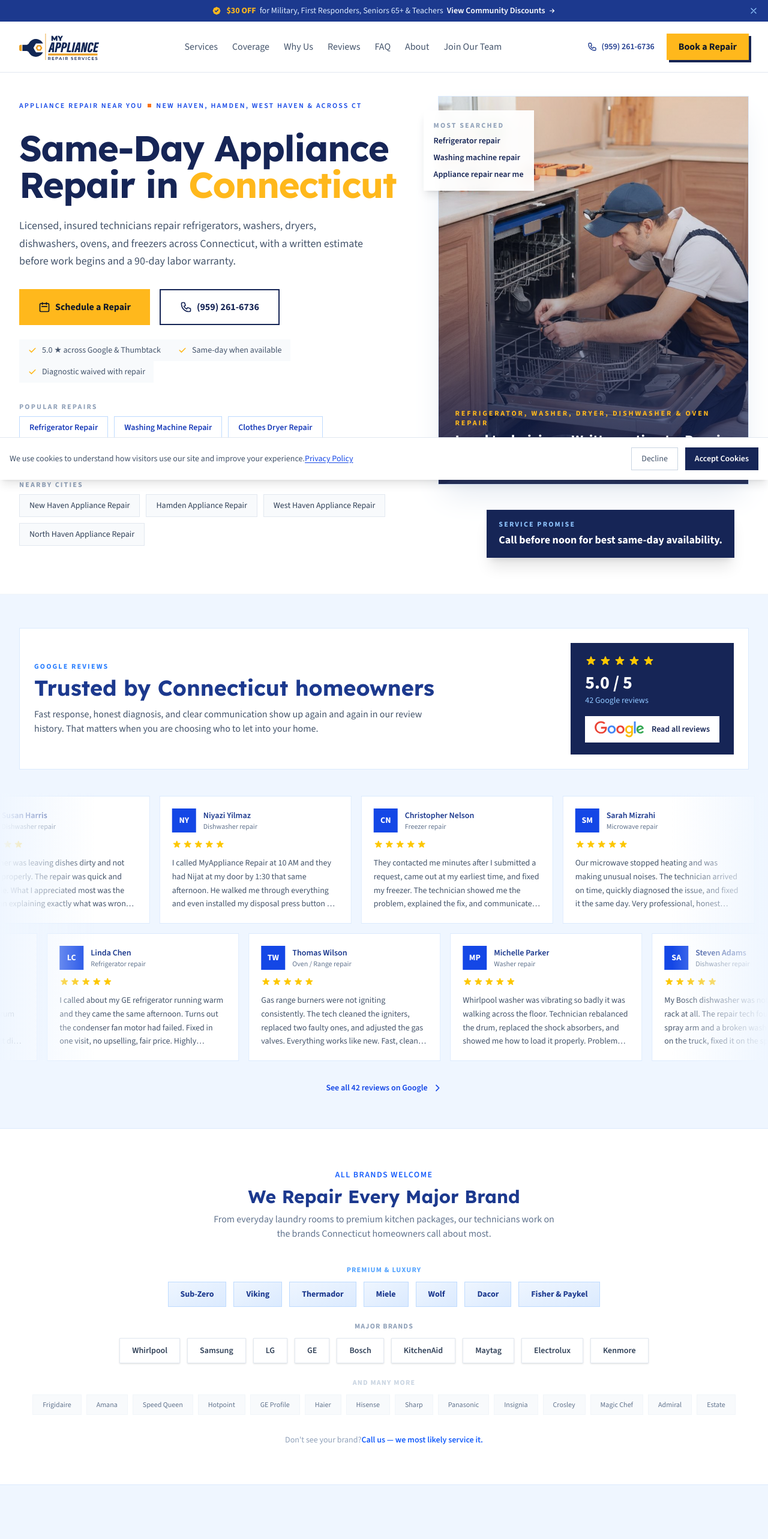
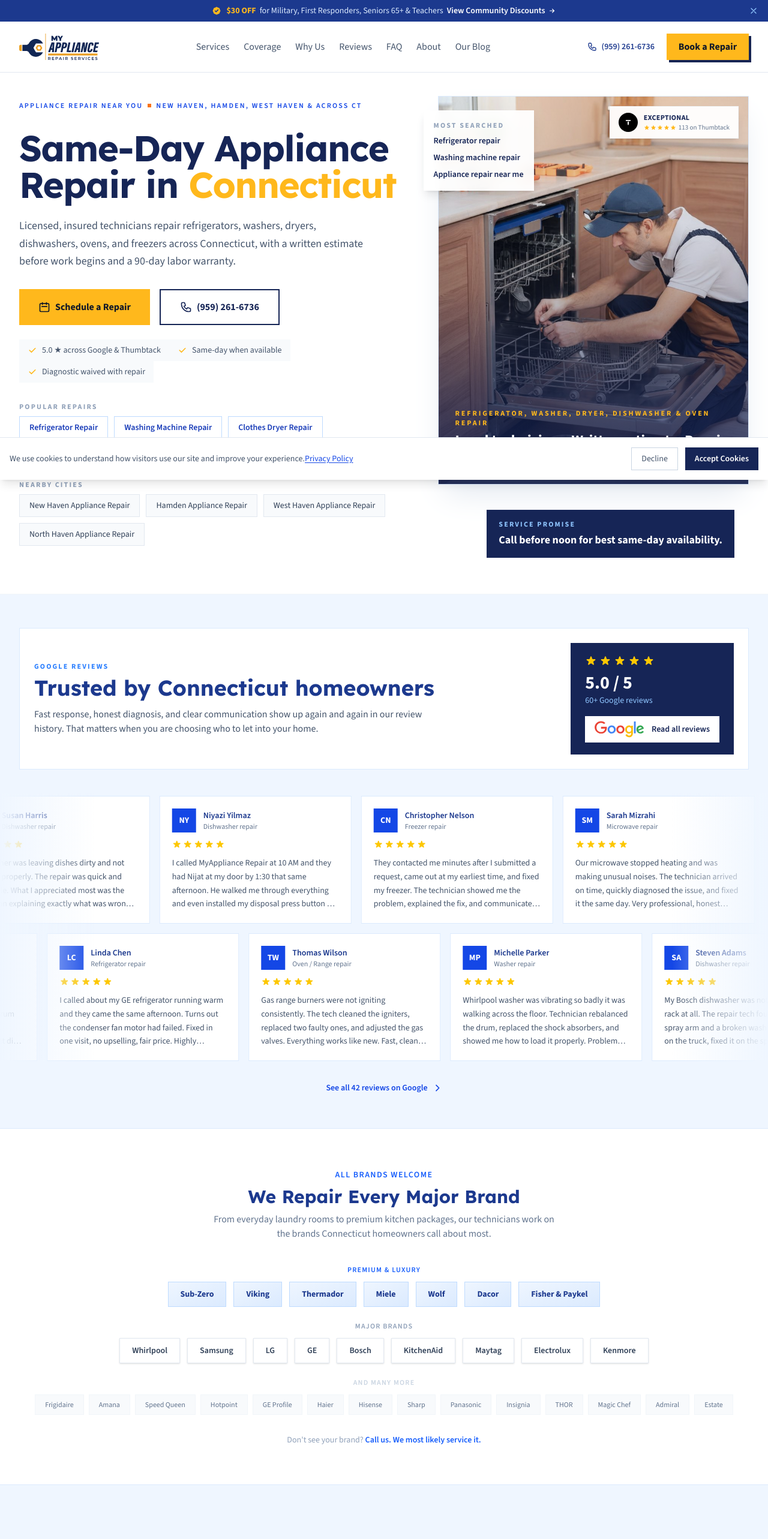
Before and after one commit to elmir-mammadli/my-appliance-repair, a Next.js app: page / in a window 1280 px wide. Shown: the top 2566 px of the page at 60% size. Built offline with nearby package versions, Linux system fonts and the light colour scheme.

Commit message:
feat: update BrandsGrid with new brand, enhance text styles, and improve call-to-action message; add Thumbtack review link in Hero; change Navbar link to blog; update Testimonials review count

```diff
--- a/src/components/BrandsGrid.tsx
+++ b/src/components/BrandsGrid.tsx
@@ -25,7 +25,7 @@
   { name: 'Sharp', tier: 'standard' },
   { name: 'Panasonic', tier: 'standard' },
   { name: 'Insignia', tier: 'standard' },
-  { name: 'Crosley', tier: 'standard' },
+  { name: 'THOR', tier: 'standard' },
   { name: 'Magic Chef', tier: 'standard' },
   { name: 'Admiral', tier: 'standard' },
   { name: 'Estate', tier: 'standard' },
@@ -49,7 +49,7 @@
         </div>
 
         <div className="mb-6">
-          <p className="mb-3 text-center text-xs font-bold uppercase tracking-widest text-blue-400">
+          <p className="mb-3 text-center text-xs font-semibold uppercase tracking-widest text-blue-600">
             Premium & Luxury
           </p>
           <div className="flex flex-wrap justify-center gap-3">
@@ -67,7 +67,7 @@
         </div>
 
         <div className="mb-6">
-          <p className="mb-3 text-center text-xs font-bold uppercase tracking-widest text-slate-400">
+          <p className="mb-3 text-center text-xs font-semibold uppercase tracking-widest text-slate-400">
             Major Brands
           </p>
           <div className="flex flex-wrap justify-center gap-3">
@@ -85,7 +85,7 @@
         </div>
 
         <div className="mb-8">
-          <p className="mb-3 text-center text-xs font-bold uppercase tracking-widest text-slate-300">
+          <p className="mb-3 text-center text-xs font-semibold uppercase tracking-widest text-slate-300">
             And Many More
           </p>
           <div className="flex flex-wrap justify-center gap-2">
@@ -103,12 +103,12 @@
         </div>
 
         <p className="text-center text-sm text-slate-400">
-          Don&apos;t see your brand?{''}
+          Don&apos;t see your brand?{' '}
           <a
             href="tel:+19592616736"
             className="font-semibold text-blue-600 transition-colors duration-200 hover:text-blue-800"
           >
-            Call us — we most likely service it.
+            Call us. We most likely service it.
           </a>
         </p>
       </div>
--- a/src/components/Hero.tsx
+++ b/src/components/Hero.tsx
@@ -15,6 +15,9 @@
   { href: '/west-haven', label: 'West Haven' },
   { href: '/north-haven', label: 'North Haven' },
 ];
+
+const THUMBTACK_URL =
+  'https://www.thumbtack.com/reviews/services/580267695654707208/write-customer-review';
 
 export default function Hero() {
   return (
@@ -153,6 +156,43 @@
                 className="absolute inset-0 bg-gradient-to-t from-blue-950/90 via-blue-950/25 to-transparent"
                 aria-hidden="true"
               />
+
+              <a
+                href={THUMBTACK_URL}
+                target="_blank"
+                rel="noopener noreferrer"
+                className="absolute right-3 top-3 z-10 flex items-center gap-2.5 border border-slate-100 bg-white/95 px-3 py-2.5 shadow-lg backdrop-blur transition-transform duration-200 hover:-translate-y-0.5 sm:right-4 sm:top-4 sm:px-3.5"
+              >
+                <span className="flex h-8 w-8 flex-shrink-0 items-center justify-center rounded-full bg-black">
+                  <svg width="16" height="16" viewBox="0 0 16 16" aria-hidden="true">
+                    <path
+                      fill="#FFF"
+                      d="M8.973 10.385a3.71 3.71 0 01-.564 1.957L8 13l-.409-.658a3.704 3.704 0 01-.564-1.957v-3.14C7.51 6.62 8.231 6.4 8.973 6.4v3.985zM4 5.69V4h8v1.69H4z"
+                    />
+                  </svg>
+                </span>
+                <div className="leading-tight">
+                  <p className="text-xs font-bold uppercase tracking-wide text-blue-950">
+                    Exceptional
+                  </p>
+                  <div className="mt-0.5 flex items-center gap-1">
+                    <div className="flex gap-px" aria-hidden="true">
+                      {[1, 2, 3, 4, 5].map((i) => (
+                        <svg
+                          key={i}
+                          className="h-2.5 w-2.5 text-[#ffb81c]"
+                          fill="currentColor"
+                          viewBox="0 0 20 20"
+                        >
+                          <path d="M9.049 2.927c.3-.921 1.603-.921 1.902 0l1.07 3.292a1 1 0 00.95.69h3.462c.969 0 1.371 1.24.588 1.81l-2.8 2.034a1 1 0 00-.364 1.118l1.07 3.292c.3.921-.755 1.688-1.54 1.118l-2.8-2.034a1 1 0 00-1.175 0l-2.8 2.034c-.784.57-1.838-.197-1.539-1.118l1.07-3.292a1 1 0 00-.364-1.118L2.98 8.72c-.783-.57-.38-1.81.588-1.81h3.461a1 1 0 00.951-.69l1.07-3.292z" />
+                        </svg>
+                      ))}
+                    </div>
+                    <span className="text-[11px] font-medium text-slate-500">113 on Thumbtack</span>
+                  </div>
+                </div>
+              </a>
+
               <div className="absolute inset-x-0 bottom-0 p-7">
                 <p className="mb-1.5 text-xs font-bold uppercase tracking-[0.24em] text-[#ffb81c]">
                   Refrigerator, washer, dryer, dishwasher & oven repair
@@ -175,7 +215,7 @@
             </ul>
           </div>
 
-          <div className="hidden md:block absolute -bottom-5 right-4 bg-blue-950 px-5 py-4 text-white shadow-xl sm:right-6">
+          <div className="hidden md:block absolute -bottom-5 right-4 bg-blue-950 px-5 py-4 text-white sm:right-6">
             <p className="text-xs font-bold uppercase tracking-[0.18em] text-blue-300">
               Service promise
             </p>
--- a/src/components/Navbar.tsx
+++ b/src/components/Navbar.tsx
@@ -25,7 +25,7 @@
     { href: '/#testimonials', label: 'Reviews' },
     { href: '/#faq', label: 'FAQ' },
     { href: '/about', label: 'About' },
-    { href: '/#join-us', label: 'Join Our Team' },
+    { href: '/blog', label: 'Our Blog' },
   ];
 
   return (
--- a/src/components/Testimonials.tsx
+++ b/src/components/Testimonials.tsx
@@ -224,7 +224,7 @@
               ))}
             </div>
             <p className="mt-2 text-3xl font-bold">5.0 / 5</p>
-            <p className="text-sm text-blue-300 mt-0.5">42 Google reviews</p>
+            <p className="text-sm text-blue-300 mt-0.5">60+ Google reviews</p>
             <a
               href={GOOGLE_REVIEWS_URL}
               target="_blank"
```
